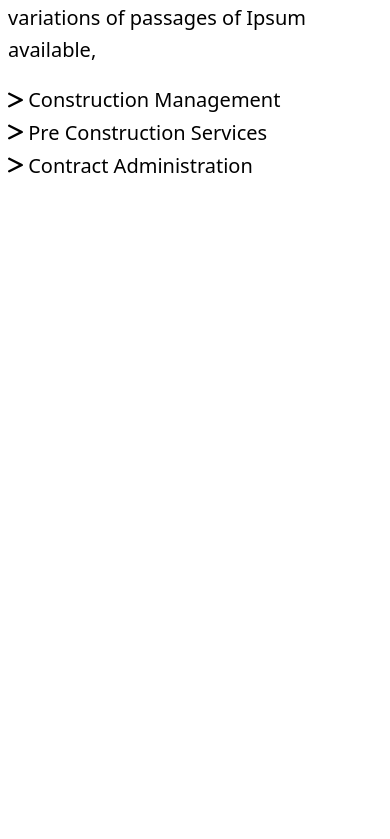
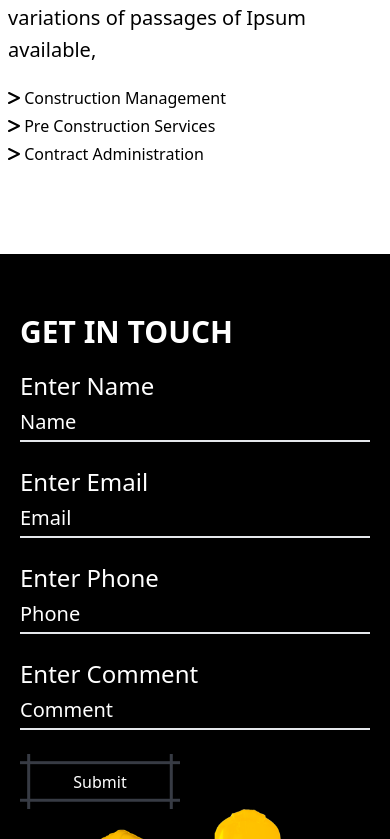
Before and after one commit to Adityachatur/construction-web, a React (Create React App) app: page / in a window 390 px wide. Shown: the part 4245-5084 px from the top of the page. Before the commit the page ends 4512 px from the top, so only its background shows below. Built offline with nearby package versions, Linux system fonts and the light colour scheme.

Commit message:
new change

```diff
--- a/src/App.css
+++ b/src/App.css
@@ -154,3 +154,24 @@
     clip-path: polygon(15% 0, 85% 0, 100% 100%, 0% 100%);
   }
 }
+
+/* contact form */
+
+.input-effect {
+  transition: border-color 0.5s ease, padding-top 0.5s ease;
+  outline: none;
+  /* Remove default outline */
+}
+
+.input-effect:focus {
+  border-color: yellow;
+  padding-top: 10px;
+
+}
+
+/* Hide placeholder on focus */
+.input-effect:focus::placeholder {
+  color: transparent;
+  transition: color 0.5s ease-in-out;
+  /* Smooth transition for placeholder */
+}
--- /dev/null
+++ b/src/Components/Contact/Contactus.js
@@ -0,0 +1,50 @@
+import React from 'react';
+import contact from '../images/contact.png'
+
+const Contactus = () => {
+    return (
+        <div>
+            <div className='w-full my-5 py-10 bg-black flex flex-wrap'>
+
+                <div className='w-full md:w-1/2 bg-black flex flex-col justify-center md:justify-start md:pl-10'>
+                    <h1 className='text-left p-5 text-3xl text-white font-bold lg:pl-28'>GET IN TOUCH</h1>
+                    <div className='flex flex-col justify-end mx-5 lg:pl-28'>
+
+                        <div className='text-white'>
+                            <label htmlFor="" className='text-2xl'>Enter Name</label> <br />
+                            <input type="text" placeholder="Name" className='w-full md:w-10/12 h-10 bg-black border-b-2 text-white text-xl placeholder-white focus:border-black input-effect' />
+                        </div>
+                        <br />
+
+
+                        <div className='text-white'>
+                            <label htmlFor="" className='text-2xl'>Enter Email</label> <br />
+                            <input type="text" placeholder="Email" className='w-full md:w-10/12 h-10 bg-black border-b-2 text-white text-xl placeholder-white focus:border-black input-effect' />
+                        </div>
+                        <br />
+                        <div className='text-white'>
+                            <label htmlFor="" className='text-2xl'>Enter Phone</label> <br />
+                            <input type="text" placeholder="Phone" className='w-full md:w-10/12 h-10 bg-black border-b-2 text-white text-xl placeholder-white focus:border-black input-effect' />
+                        </div>
+                        <br />
+                        <div className='text-white'>
+                            <label htmlFor="" className='text-2xl'>Enter Comment</label> <br />
+                            <input type="text" placeholder="Comment" className='w-full md:w-10/12 h-10 bg-black border-b-2 text-white text-xl placeholder-white focus:border-black input-effect' />
+                        </div>
+                        <br />
+
+                        <button className='button w-40' style={{ color: "white" }}>Submit</button>
+                    </div>
+                </div>
+
+
+                <div className='w-full md:w-1/2 flex justify-center'>
+                    <img src={contact} style={{ height: "450px" }} alt="" />
+                </div>
+
+            </div>
+        </div>
+    )
+}
+
+export default Contactus;
--- a/src/Components/Founder/Founderdetail.js
+++ b/src/Components/Founder/Founderdetail.js
@@ -20,13 +20,12 @@ const Founderdetail = () => {
           <h1 className='text-4xl font-bold  md:text-left'><span className='text-xl'>We will provide  </span>you  the best <br /> work which you dreamt for!</h1>
           <p className="pt-4 text-xl leading-8 sm:text-left">It is a long established fact that a reader will be distracted by the readable content of a page when looking at its layout.there are many variations of passages of Ipsum available,</p>
 
-         <div className='mt-5 space-y-2 text-xl sm:text-left'>
-           <FontAwesomeIcon icon={faGreaterThan}/> Construction Management <br />
-           <FontAwesomeIcon icon={faGreaterThan}/> Pre Construction Services <br />
-           <FontAwesomeIcon icon={faGreaterThan}/> Contract Administration <br />
-         </div>
+          <div className='mt-5 space-y-2 lg:text-2xl sm:text-md sm:text-left'>
+            <FontAwesomeIcon icon={faGreaterThan} /> <span className='hover:text-yellow-400 transition-colors duration-400'>Construction Management</span> <br />
+            <FontAwesomeIcon icon={faGreaterThan} /> <span className='hover:text-yellow-400 transition-colors duration-400'>Pre Construction Services</span> <br />
+            <FontAwesomeIcon icon={faGreaterThan} /> <span className='hover:text-yellow-400 transition-colors duration-400'>Contract Administration</span> <br />
+          </div>
         </div>
-
       </div>
     </div>
   )
--- a/src/Components/Home/Home.js
+++ b/src/Components/Home/Home.js
@@ -5,6 +5,7 @@ import img3 from '../images/home4.jpg';
 import Card from './Card';
 import AboutCompany from '../About/AboutCompany';
 import Founderdetail from '../Founder/Founderdetail';
+import Contactus from '../Contact/Contactus';
 
 const images = [img1, img2, img3];
 
@@ -39,6 +40,7 @@ const Home = () => {
             <Card />
             <AboutCompany />
             <Founderdetail />
+            <Contactus/>
         </div>
     );
 };
```
Also changed, not shown: src/Components/images/contact.png (added).
